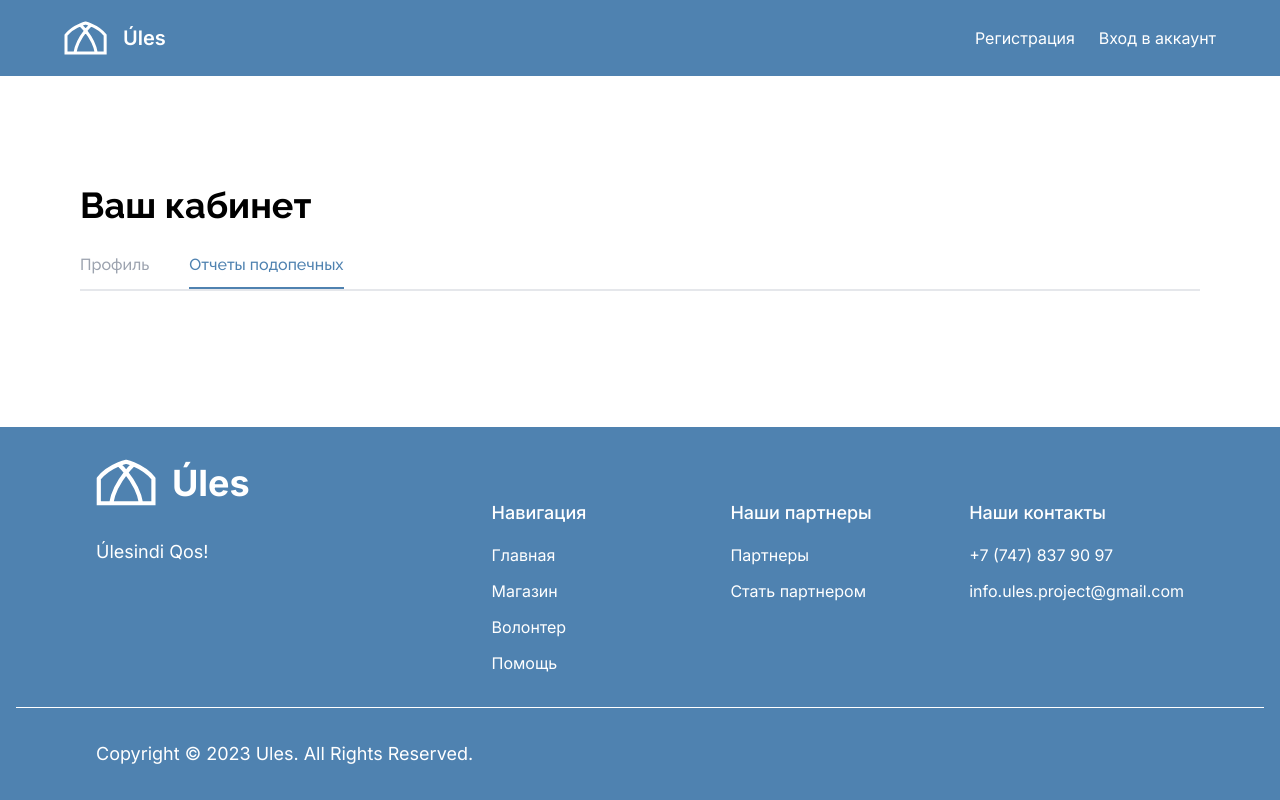
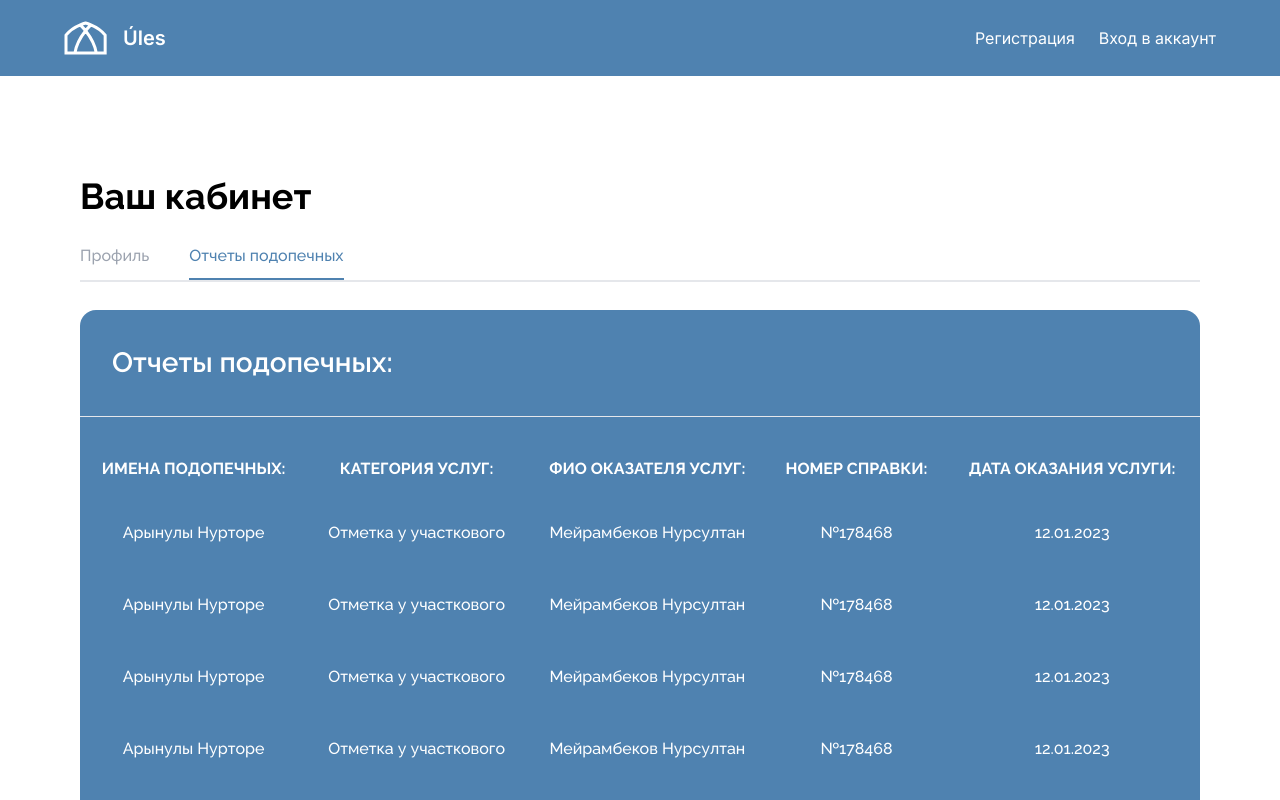
Before and after one commit to kimbiled/ulesV2, a Next.js app in the folder frontend/: page /watcher in a window 1280 px wide. Both pictures are taken after a click on the button "Отчеты подопечных". Shown: the top 800 px of the page. Built offline with nearby package versions, Linux system fonts and the light colour scheme; no server answers.

Commit message:
new table for watcher

```diff
--- a/frontend/src/routes/prisoner/prisoner.tsx
+++ b/frontend/src/routes/prisoner/prisoner.tsx
@@ -6,7 +6,7 @@ export default function Prisoner() {
 
   return (
     <div className="fontRaleway max-w-6xl flex-col justify-center w-screen mt-4 mb-16 max-sm:flex max-sm:flex-col max-sm:items-center max-md:flex max-md:flex-col max-md:items-center max-lg:flex max-lg:flex-col max-lg:gap-3 max-lg:items-center max-xl:flex max-xl:flex-row max-xl:gap-3 max-xl:items-center ">
-      <div className="max-sm:w-full h-auto  rounded-3xl flex  mx-auto gap-2 p-4 flex-col">
+      <div className="max-sm:w-full h-auto rounded-3xl flex  mx-auto gap-2 p-4 flex-col">
         <h2 className="font-bold text-4xl mb-5">Ваш кабинет</h2>
         <Tabs>
           <Tab title="Профиль">
--- a/frontend/src/routes/watcher/watcher.tsx
+++ b/frontend/src/routes/watcher/watcher.tsx
@@ -423,7 +423,61 @@ export default function Watcher() {
               </div>
             </Tab>
             <Tab title="Отчеты подопечных" >
-              <></>
+              <div className="bg-[#4F82B0] w-full h-screen rounded-2xl flex flex-col gap-6">
+                  <div className="p-8 border-b">
+                    <h2 className="font-semibold text-[28px] text-white">Отчеты подопечных:</h2>
+                  </div>
+                  <div>
+                    <table className="min-w-full text-center text-white">
+                      <thead className="uppercase font-bold">
+                        <tr>
+                          <th scope="col" className=" py-4">Имена подопечных:</th>
+                          <th scope="col" className=" py-4">Категория услуг:</th>
+                          <th scope="col" className=" py-4">ФИО оказателя услуг:</th>
+                          <th scope="col" className=" py-4">Номер справки:</th>
+                          <th scope="col" className=" py-4">Дата оказания услуги:</th>
+                        </tr>
+                      </thead>
+                      <tbody>
+                        <tr>
+                          <th className="py-6 font-medium">Арынулы Нурторе</th>
+                          <th className="py-6 font-medium">Отметка у участкового</th>
+                          <th className="py-6 font-medium">Мейрамбеков Нурсултан</th>
+                          <th className="py-6 font-medium">№178468 </th>
+                          <th className="py-6 font-medium">12.01.2023</th>
+                        </tr>
+                        <tr>
+                          <th className="py-6 font-medium">Арынулы Нурторе</th>
+                          <th className="py-6 font-medium">Отметка у участкового</th>
+                          <th className="py-6 font-medium">Мейрамбеков Нурсултан</th>
+                          <th className="py-6 font-medium">№178468 </th>
+                          <th className="py-6 font-medium">12.01.2023</th>
+                        </tr>
+                        <tr>
+                          <th className="py-6 font-medium">Арынулы Нурторе</th>
+                          <th className="py-6 font-medium">Отметка у участкового</th>
+                          <th className="py-6 font-medium">Мейрамбеков Нурсултан</th>
+                          <th className="py-6 font-medium">№178468 </th>
+                          <th className="py-6 font-medium">12.01.2023</th>
+                        </tr>
+                        <tr>
+                          <th className="py-6 font-medium">Арынулы Нурторе</th>
+                          <th className="py-6 font-medium">Отметка у участкового</th>
+                          <th className="py-6 font-medium">Мейрамбеков Нурсултан</th>
+                          <th className="py-6 font-medium">№178468 </th>
+                          <th className="py-6 font-medium">12.01.2023</th>
+                        </tr>
+                        <tr>
+                          <th className="py-6 font-medium">Арынулы Нурторе</th>
+                          <th className="py-6 font-medium">Отметка у участкового</th>
+                          <th className="py-6 font-medium">Мейрамбеков Нурсултан</th>
+                          <th className="py-6 font-medium">№178468 </th>
+                          <th className="py-6 font-medium">12.01.2023</th>
+                        </tr>
+                      </tbody>
+                    </table>
+                  </div>
+              </div>
             </Tab>
           </Tabs>
         </div>
```
